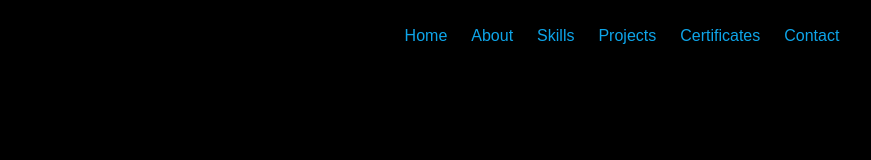
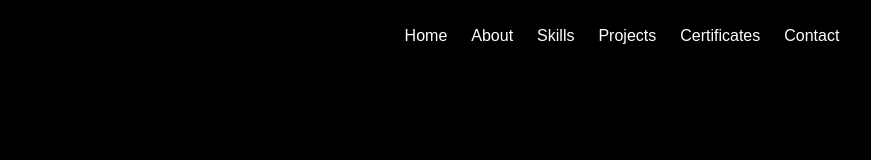
Before and after one commit to aryanyadav-cr/My-portfolio, a React (Vite) app: page / in a window 1280 px wide. Shown: the top 160 px of the page, without its empty margins (18-889 px from the left). Built offline with nearby package versions, Linux system fonts and the light colour scheme.

Commit message:
Update Nav.jsx Css

```diff
--- a/src/Nav.jsx
+++ b/src/Nav.jsx
@@ -14,12 +14,12 @@ const [isMenuOpen, setIsMenuOpen] = useState(false);
             </button>
 
            <ul className={`${isMenuOpen ? 'flex' : 'hidden'} md:flex flex-col md:flex-row absolute md:static top-16 left-0 w-full md:w-auto bg-black md:bg-transparent p-6 md:p-0 gap-6 transition-all`}>
-                <li><a href="#hero" onClick={() => setIsMenuOpen(false)} className="text-sky-500 hover:text-sky-700 transition duration-300 cursor-pointer" >Home</a></li>
-                <li><a href="#about" onClick={() => setIsMenuOpen(false)} className="text-sky-500 hover:text-sky-700 transition duration-300 cursor-pointer" >About</a></li>
-                <li><a href="#skills" onClick={() => setIsMenuOpen(false)} className="text-sky-500 hover:text-sky-700 transition duration-300 cursor-pointer" >Skills</a></li>
-                <li><a href="#projects" onClick={() => setIsMenuOpen(false)} className="text-sky-500 hover:text-sky-700 transition duration-300 cursor-pointer" >Projects</a></li>
-                <li><a href="#Certificates" onClick={() => setIsMenuOpen(false)} className="text-sky-500 hover:text-sky-700 transition duration-300 cursor-pointer" >Certificates</a></li>
-                <li><a href="#contact" onClick={() => setIsMenuOpen(false)} className="text-sky-500 hover:text-sky-700 transition duration-300 cursor-pointer" >Contact</a></li>
+                <li><a href="#hero" onClick={() => setIsMenuOpen(false)} className="text-white hover:text-sky-700 transition duration-300 cursor-pointer" >Home</a></li>
+                <li><a href="#about" onClick={() => setIsMenuOpen(false)} className="text-white hover:text-sky-700 transition duration-300 cursor-pointer" >About</a></li>
+                <li><a href="#skills" onClick={() => setIsMenuOpen(false)} className="text-white hover:text-sky-700 transition duration-300 cursor-pointer" >Skills</a></li>
+                <li><a href="#projects" onClick={() => setIsMenuOpen(false)} className="text-white hover:text-sky-700 transition duration-300 cursor-pointer" >Projects</a></li>
+                <li><a href="#Certificates" onClick={() => setIsMenuOpen(false)} className="text-white hover:text-sky-700 transition duration-300 cursor-pointer" >Certificates</a></li>
+                <li><a href="#contact" onClick={() => setIsMenuOpen(false)} className="text-white hover:text-sky-700 transition duration-300 cursor-pointer" >Contact</a></li>
             </ul>
 
 
```
